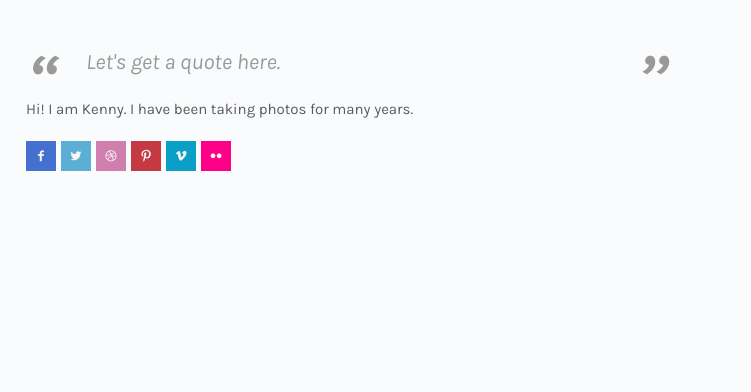
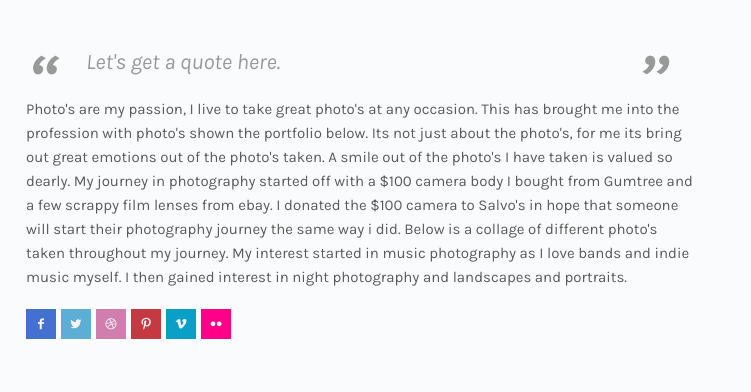
Before and after one commit to nitropeanut/kennygweb, a plain HTML site: page about.html in a window 1280 px wide. Shown: the part 221-613 px from the top of the page, 529-1280 px from the left. Drawn offline with Linux system fonts and the light colour scheme.

Commit message:
Updated about page

```diff
--- a/about.html
+++ b/about.html
@@ -73,7 +73,7 @@
           <blockquote>
             <p> Let's get a quote here.</p>
           </blockquote>
-          <p>Hi! I am Kenny. I have been taking photos for many years. </p>
+          <p>Photo's are my passion, I live to take great photo's at any occasion. This has brought me into the profession with photo's shown the portfolio below. Its not just about the photo's, for me its bring out great emotions out of the photo's taken. A smile out of the photo's I have taken is valued so dearly. My journey in photography started off with a $100 camera body I bought from Gumtree and a few scrappy film lenses from ebay. I donated the $100 camera to Salvo's in hope that someone will start their photography journey the same way i did. Below is a collage of different photo's taken throughout my journey. My interest started in music photography as I love bands and indie music myself. I then gained interest in night photography and landscapes and portraits.</p>
           <ul class="social">
             <li><a href="#"><i class="icon-s-facebook"></i></a></li>
             <li><a href="#"><i class="icon-s-twitter"></i></a></li>
```
